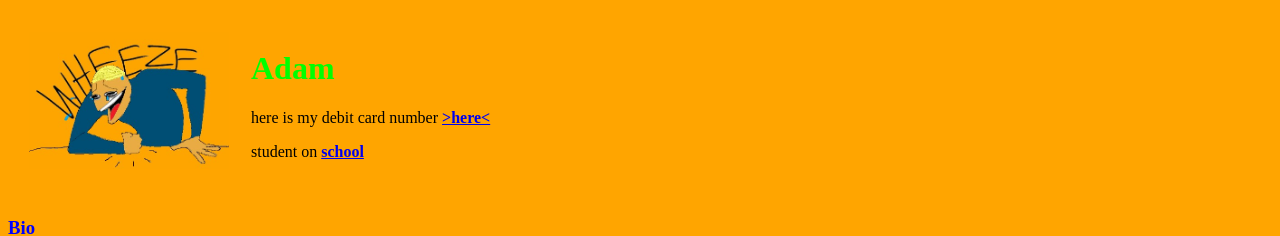
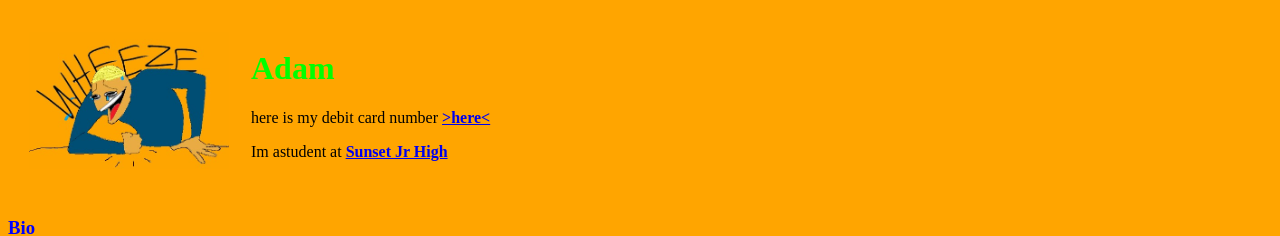
Before and after one commit to irondystroyer909/Personal-Website, a plain HTML site: page index.html in a window 1280 px wide. Shown: the top 236 px of the page. Drawn offline with Linux system fonts and the light colour scheme.

Commit message:
update
fixed some spelling errors

```diff
--- a/index.html
+++ b/index.html
@@ -13,7 +13,7 @@
       <td><img src="images/wheeze.jpg" width="200px" alt="WHEEEEEEEEEEEEEEEEEEZE!"></td>
       <td><h1>Adam</h1>
       <p>here is my debit card number <strong><a href="https://theuselessweb.site/youareanidiot/idiot/index.html">>here<</strong></a></p>
-      <p>student on <strong><a href="https://sunsetjr.davis.k12.ut.us/">school</strong></a></p>
+      <p>Im astudent at <strong><a href="https://sunsetjr.davis.k12.ut.us/">Sunset Jr High</strong></a></p>
 </td>
     </tr>
   </table>
```
